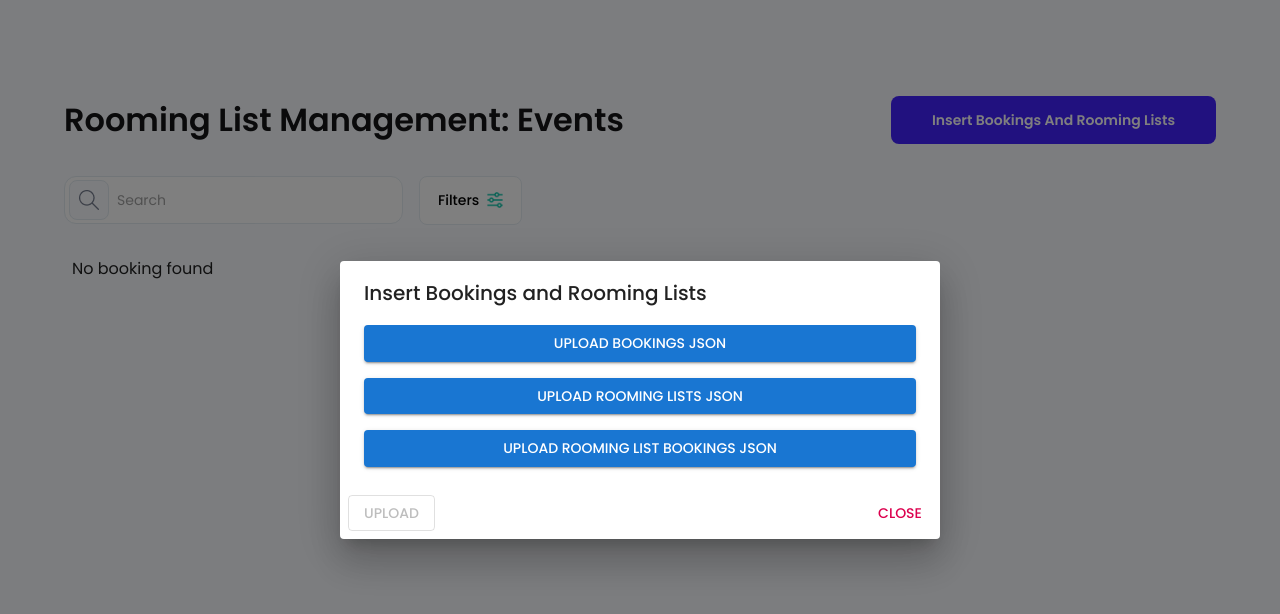
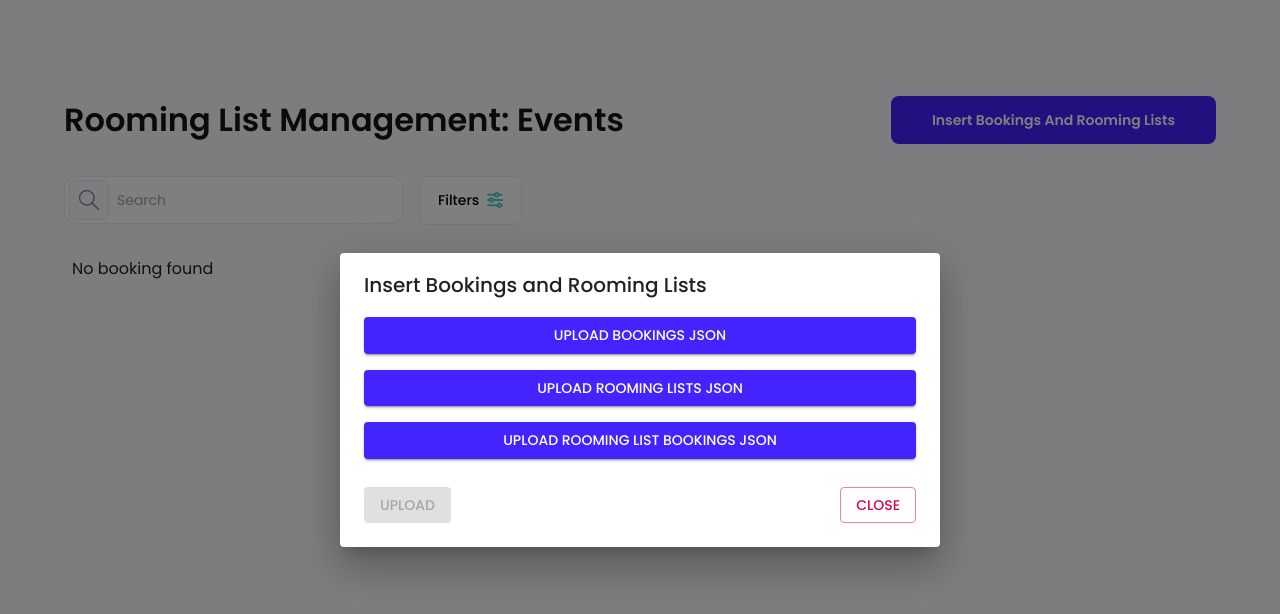
Before and after one commit to nicolasbava/bookings-app, a Next.js app in the folder frontend/: page / in a window 1280 px wide. Both pictures are taken after a click on the button "Insert Bookings And Rooming Lists". Shown: the top 614 px of the page. Built offline with nearby package versions, Linux system fonts and the light colour scheme; no server answers.

Commit message:
Frontend: fix styles json uploader

```diff
--- a/frontend/src/components/atoms/UploadJson.tsx
+++ b/frontend/src/components/atoms/UploadJson.tsx
@@ -1,6 +1,7 @@
 import { useGlobalContext } from "@/context/GlobalContext";
 import { Button, Dialog, DialogActions, DialogContent, DialogTitle, Stack } from "@mui/material";
 import { useState } from "react";
+import ButtonBlue from "./ButtonBlue";
 
 const UploadJson = () => {
     const [open, setOpen] = useState(false);
@@ -126,17 +127,17 @@ const UploadJson = () => {
                 <DialogContent>
                     <Stack spacing={2}>
 
-                        <Button variant="contained" component="label">
+                        <Button sx={{background: '#4323FF'}} variant="contained" component="label">
                             Upload Bookings Json
                             <input type="file" accept=".json" hidden onChange={(e) => handleFileChange(e, setBookingJson)} />
                         </Button>
 
-                        <Button variant="contained" component="label">
+                        <Button sx={{background: '#4323FF'}} variant="contained" component="label">
                             Upload Rooming Lists Json
                             <input type="file" accept=".json" hidden onChange={(e) => handleFileChange(e, setRoomingListsJson)} />
                         </Button>
 
-                        <Button variant="contained" component="label">
+                        <Button sx={{background: '#4323FF'}} variant="contained" component="label">
                             Upload Rooming List Bookings Json
                             <input type="file" accept=".json" hidden onChange={(e) => handleFileChange(e, setRoomingListBookingsJson)} />
                         </Button>
@@ -144,8 +145,11 @@ const UploadJson = () => {
 
                 </DialogContent>
                 <DialogActions>
-                    <Button disabled={!bookingJson || !roomingListsJson || !roomingListBookingsJson} variant="outlined" onClick={handleUpload} sx={{marginRight: 'auto'}}>Upload</Button>
-                    <Button onClick={onClose} color="secondary">Close</Button>
+                    <Stack direction={'row'} justifyContent={'space-between'} mx={2} mb={2} width={'100%'} >
+
+                        <Button disabled={!bookingJson || !roomingListsJson || !roomingListBookingsJson} variant="contained" onClick={handleUpload} sx={{marginRight: 'auto'}}>Upload</Button>
+                        <Button onClick={onClose} color="secondary" variant="outlined">Close</Button>
+                    </Stack>
                 </DialogActions>
             </Dialog>
         </>
```
